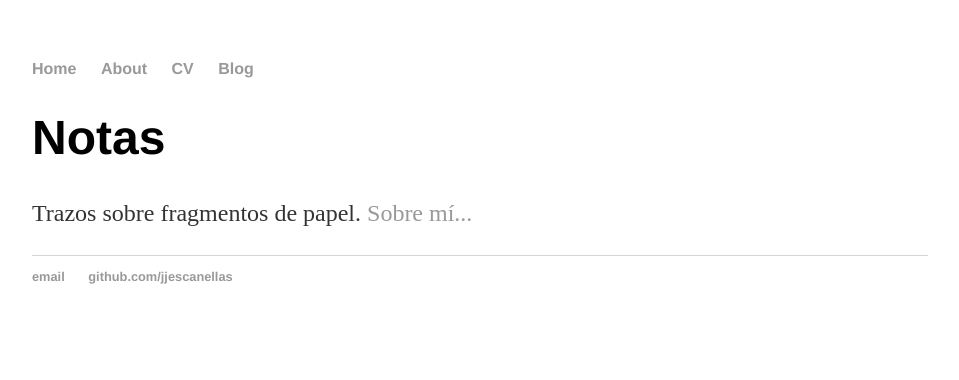
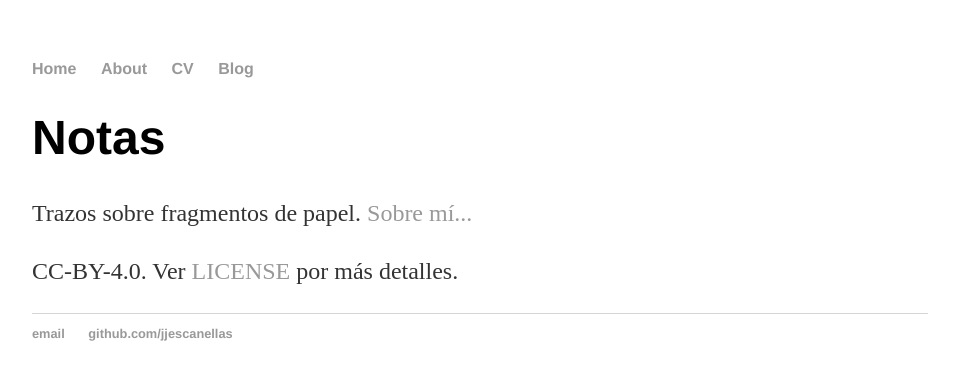
Before and after one commit to jjescanellas/jjescanellas.github.io, a Jekyll site: the page built from index.html, in a window 1280 px wide. Shown: the top 380 px of the page, without its empty margins (160-1119 px from the left). Built offline with Jekyll 4.4.1, drawn with Linux system fonts in a browser that asks for light colours.

Commit message:
Update index.html
change cita a licencia

```diff
--- a/index.html
+++ b/index.html
@@ -5,4 +5,5 @@ title: Notas
 <div class="blurb">
 	<h1>Notas</h1>
 	<p>Trazos sobre fragmentos de papel. <a href="/about">Sobre mí...</a></p>
+	<p>CC-BY-4.0. Ver <a href="LICENSE">LICENSE</a> por más detalles.</p>
 </div><!-- /.blurb -->
```
